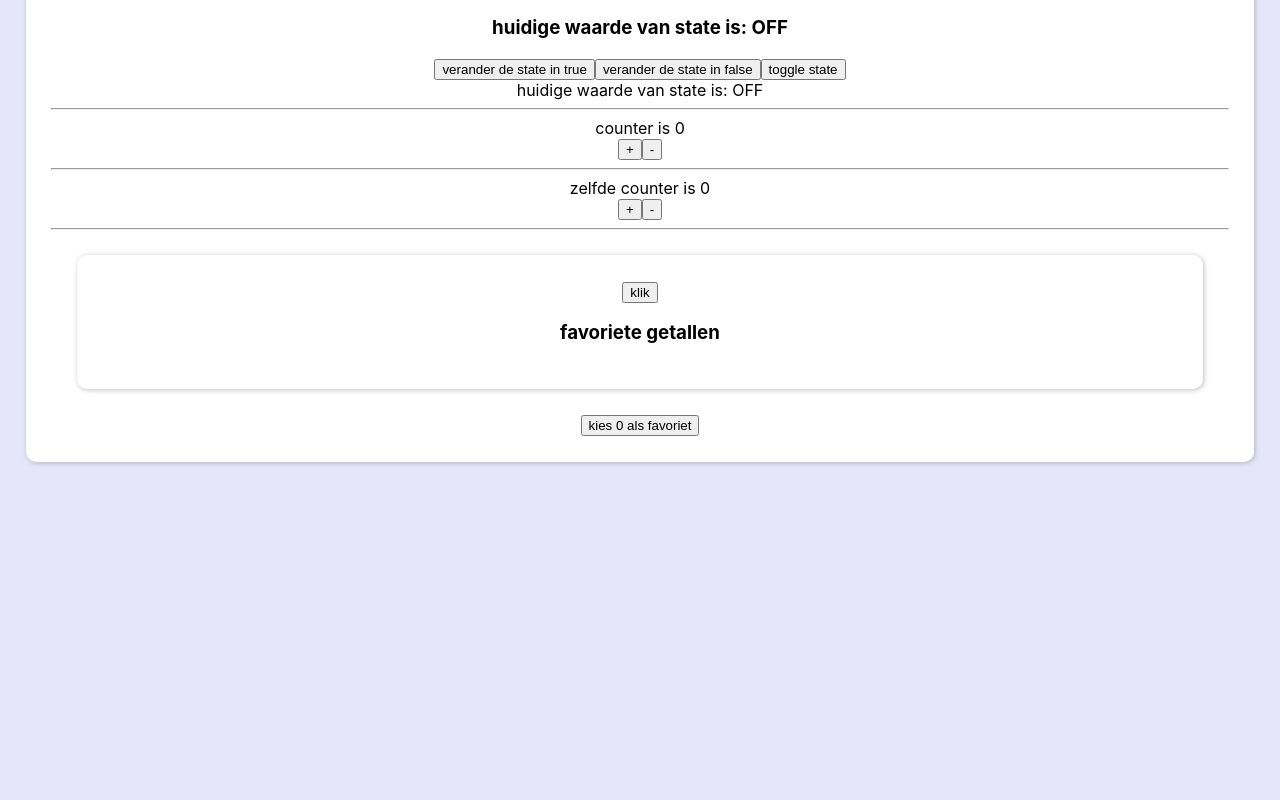
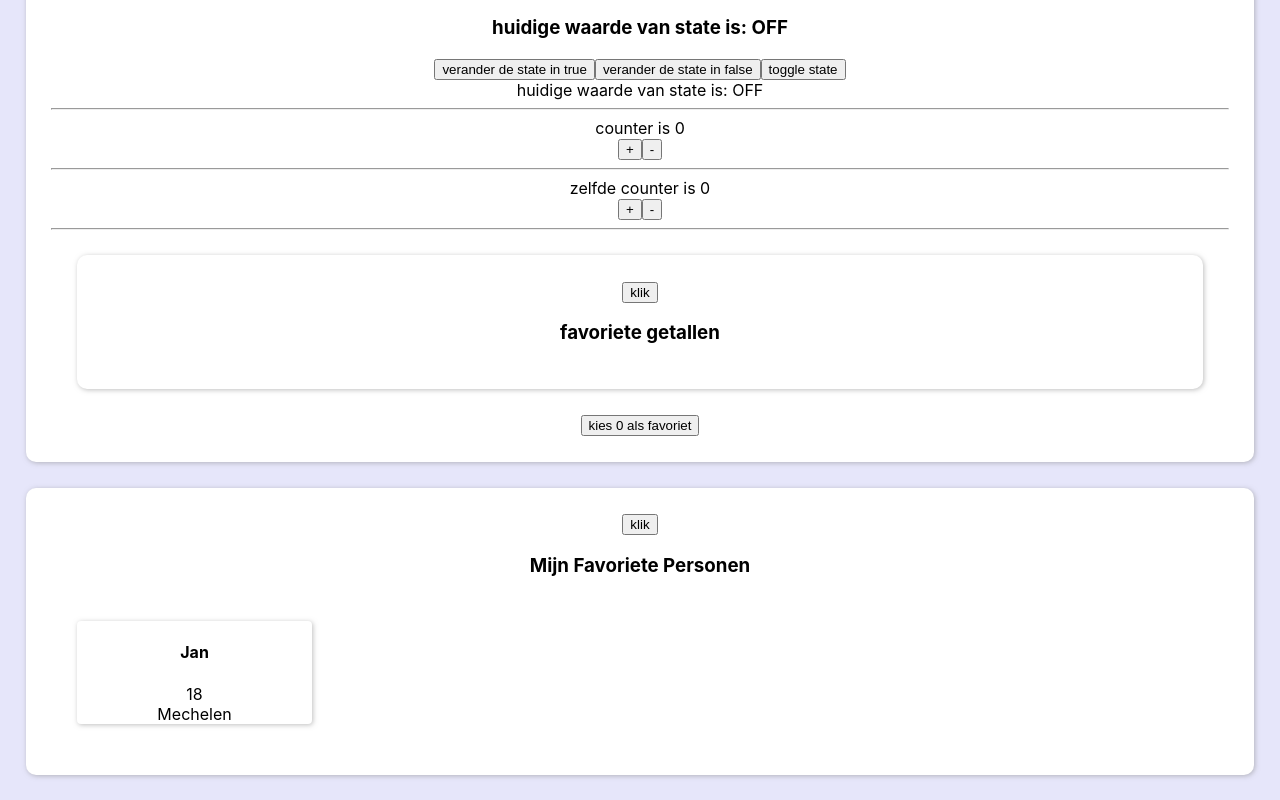
Before and after one commit to SanderLanciers/test2_react, a React (Create React App) app: page / in a window 1280 px wide. Shown: the part 3831-4631 px from the top of the page. Before the commit the page ends 4319 px from the top, so only its background shows below. Built offline with nearby package versions, Linux system fonts and the light colour scheme.

Commit message:
new Component PersonBrowser

```diff
--- a/src/App.js
+++ b/src/App.js
@@ -7,6 +7,7 @@ import {Cities} from "./components/City";
 import {citiesFromPersonData} from "./utilities/person_utilities";
 import {EventDemo} from "./components/EventDemo";
 import {StateDemo} from "./components/StateDemo";
+import {PersonBrowser} from "./components/PersonBrowser";
 
 function App() {
     return (
@@ -25,6 +26,7 @@ function App() {
             <Cities cities={citiesFromPersonData(PERSON_DATA)} title="Cities"/>
             <EventDemo/>
             <StateDemo/>
+            <PersonBrowser persons={PERSON_DATA}/>
         </div>
     );
 }
--- /dev/null
+++ b/src/components/PersonBrowser.js
@@ -0,0 +1,12 @@
+import React, {useState} from 'react';
+import {Section} from "./Section";
+import {Person} from "./Person";
+
+export function PersonBrowser(props) {
+    const {persons} = props;
+    const [shownPerson, setShownPerson] = useState(persons[0]);
+
+    return <Section title="Mijn Favoriete Personen">
+        <Person person={shownPerson}/>
+    </Section>;
+}
```
